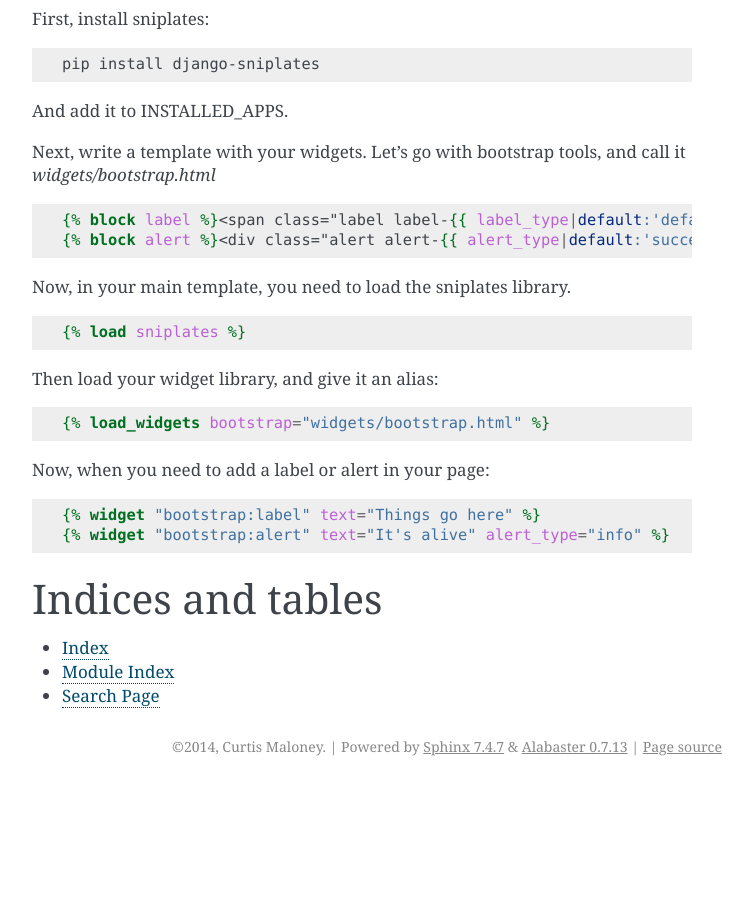
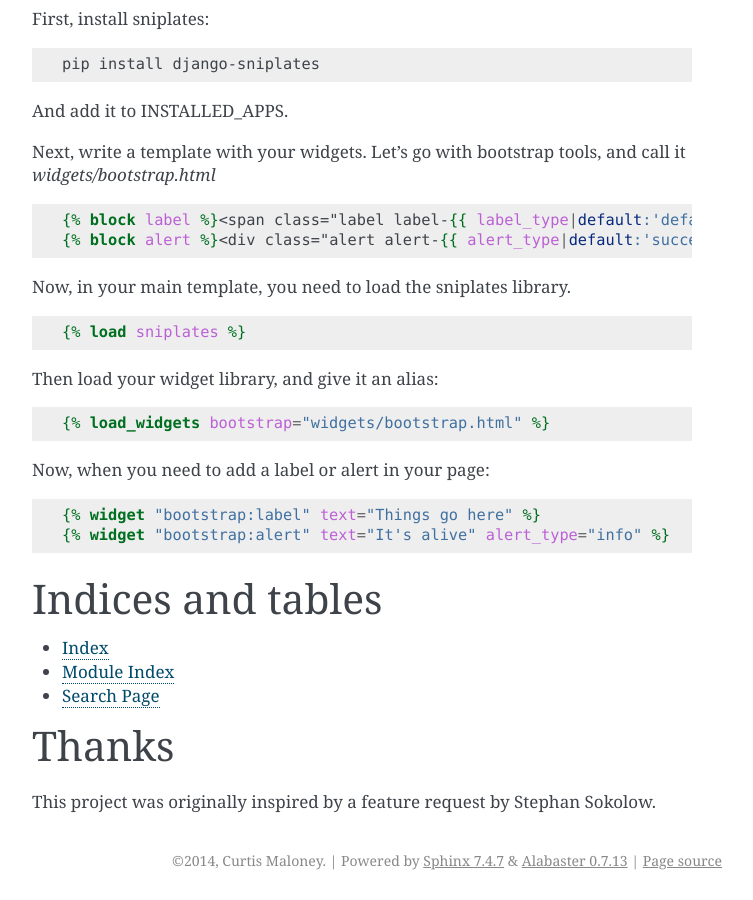
Before and after one commit to funkybob/django-sniplates, a Sphinx documentation site: the page built from docs/index.rst, in a window 1280 px wide and 900 px high, scrolled down 1099 px. Shown: the whole window, without its empty margins (388-1141 px from the left). Built offline with Sphinx 7.4.7, drawn with Linux system fonts in a browser that asks for light colours; before the commit the page ends 1885 px from its top, so only the background shows below that.

Commit message:
Add thanks section

```diff
--- a/docs/index.rst
+++ b/docs/index.rst
@@ -89,3 +89,9 @@ Indices and tables
 * :ref:`genindex`
 * :ref:`modindex`
 * :ref:`search`
+
+
+Thanks
+======
+
+This project was originally inspired by a feature request by Stephan Sokolow.
```
